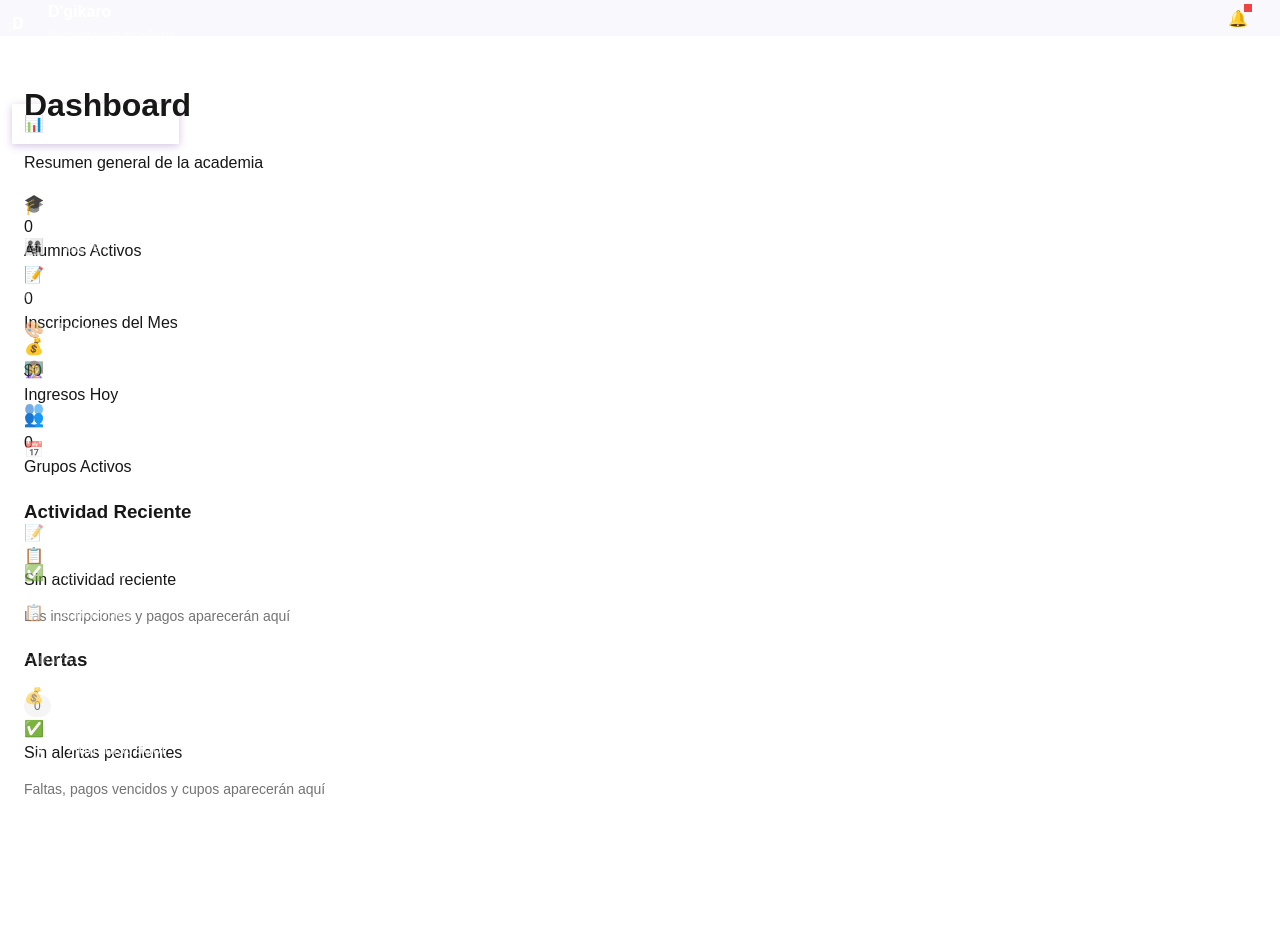
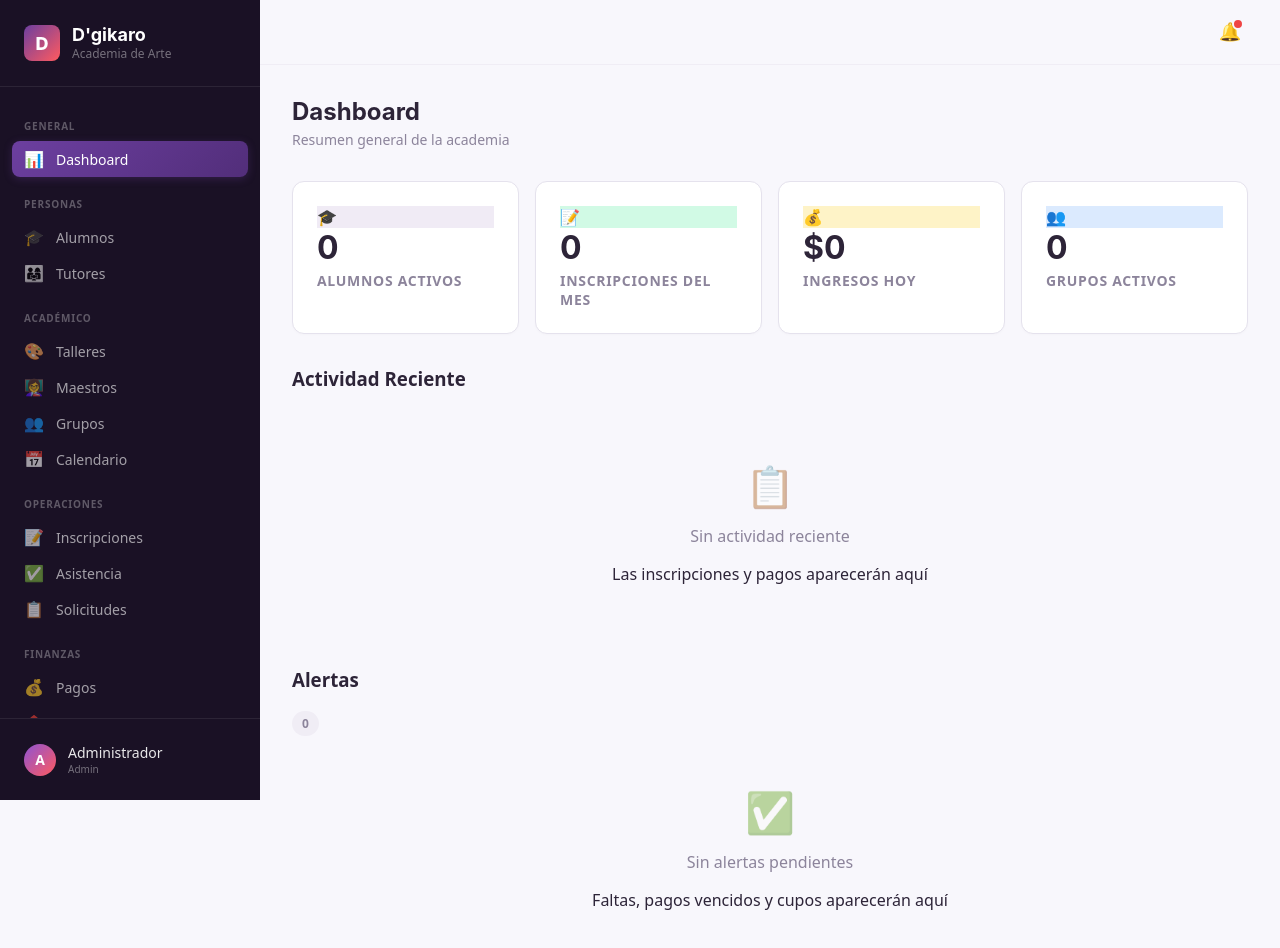
Before and after one commit to joaquin-alejandro/dgikaro-app, a Next.js app: page / in a window 1280 px wide. Shown: the top 948 px of the page. Before the commit the page ends 838 px from the top, so only its background shows below. Built offline with nearby package versions, Linux system fonts and the light colour scheme.

Commit message:
fix: restore D'gikaro original theme variables and fix broken auth middleware

```diff
--- a/src/app/globals.css
+++ b/src/app/globals.css
@@ -3,90 +3,153 @@
 @tailwind utilities;
 
 :root {
-  --background: #ffffff;
-  --foreground: #171717;
-  --primary: #000000;
-  --primary-foreground: #ffffff;
-  --border: #eaeaea;
-  --muted: #f5f5f5;
-  --muted-foreground: #737373;
-  --card: #ffffff;
-  --radius: 0.5rem;
+  /* Colors */
+  --color-primary: #6C3FA0;       /* D'gikaro Purple */
+  --color-primary-dark: #522E7A;
+  --color-primary-light: #8E54D4;
+  --color-primary-50: rgba(108, 63, 160, 0.1);
+  --color-accent: #FF5A5F;        /* Vibrant Red/Pink */
 
+  --color-bg: #F8F7FC;            /* App Background */
+  --color-bg-card: #FFFFFF;
+  --color-bg-sidebar: #1A1125;    /* Dark Sidebar */
+  --color-bg-hover: #F0EDF5;
+
+  --color-border: #E5E2ED;
+  --color-border-light: #F0EDF5;
+
+  --color-text: #2D2438;
+  --color-text-secondary: #584F66;
+  --color-text-muted: #8C849B;
+
+  /* Status Colors */
+  --color-success: #10B981;
+  --color-success-bg: #D1FAE5;
+  --color-success-light: #D1FAE5;
+
+  --color-warning: #F59E0B;
+  --color-warning-bg: #FEF3C7;
+  --color-warning-light: #FEF3C7;
+
+  --color-danger: #EF4444;
+  --color-danger-bg: #FEE2E2;
+  --color-danger-light: #FEE2E2;
+
+  --color-info: #3B82F6;
+  --color-info-bg: #DBEAFE;
+  --color-info-light: #DBEAFE;
+
+  /* Layout */
+  --sidebar-width: 260px;
+  --header-height: 64px;
+
+  /* Typography */
+  --font-display: 'Inter', system-ui, sans-serif;
+  --font-body: system-ui, -apple-system, sans-serif;
+
+  --font-size-xs: 0.75rem;
+  --font-size-sm: 0.875rem;
+  --font-size-md: 1rem;
+  --font-size-lg: 1.125rem;
+  --font-size-xl: 1.5rem;
+  --font-size-2xl: 2rem;
+
+  /* Spacing */
   --space-1: 0.25rem;
   --space-2: 0.5rem;
   --space-3: 0.75rem;
   --space-4: 1rem;
-  --space-6: 1.5rem;
-  --space-8: 2rem;
+  --space-5: 1.5rem;
+  --space-6: 2rem;
+  --space-8: 3rem;
 
-  /* Status Colors */
-  --color-success: #10b981;
-  --color-success-bg: #d1fae5;
-  --color-warning: #f59e0b;
-  --color-warning-bg: #fef3c7;
-  --color-danger: #ef4444;
-  --color-danger-bg: #fee2e2;
-  --color-info: #3b82f6;
-  --color-info-bg: #dbeafe;
-}
+  /* Misc */
+  --radius-sm: 4px;
+  --radius-md: 8px;
+  --radius-lg: 12px;
+  --radius-full: 9999px;
 
-@media (prefers-color-scheme: dark) {
-  :root {
-    --background: #0a0a0a;
-    --foreground: #ededed;
-    --border: #333333;
-    --muted: #1f1f1f;
-    --muted-foreground: #a3a3a3;
-    --card: #171717;
-    --primary: #ffffff;
-    --primary-foreground: #000000;
-  }
+  --transition-fast: 150ms ease;
+  --transition-slow: 300ms ease;
 }
 
 body {
-  color: var(--foreground);
-  background: var(--background);
-  font-family: Arial, Helvetica, sans-serif;
-  line-height: 1.5;
+  background-color: var(--color-bg);
+  color: var(--color-text);
+  font-family: var(--font-body);
   margin: 0;
   padding: 0;
+  -webkit-font-smoothing: antialiased;
 }
 
 /* ==========================================
- * BASE COMPONENTS
+ * GLOBAL UI COMPONENTS
  * ========================================== */
 
+/* Typography */
+.page-header {
+  display: flex;
+  justify-content: space-between;
+  align-items: flex-start;
+  margin-bottom: var(--space-6);
+}
+
+.page-title {
+  font-family: var(--font-display);
+  font-size: var(--font-size-xl);
+  font-weight: 700;
+  color: var(--color-text);
+  margin: 0 0 var(--space-1) 0;
+}
+
+.page-subtitle {
+  font-size: var(--font-size-sm);
+  color: var(--color-text-muted);
+  margin: 0;
+}
+
+/* Buttons */
 .btn {
   display: inline-flex;
   align-items: center;
   justify-content: center;
-  border-radius: var(--radius);
+  gap: var(--space-2);
+  padding: 0.625rem 1.25rem;
+  font-family: var(--font-body);
+  font-size: var(--font-size-sm);
   font-weight: 500;
-  padding: 0.5rem 1rem;
+  border-radius: var(--radius-md);
+  border: none;
   cursor: pointer;
-  transition: all 0.2s;
-  border: 1px solid transparent;
-  font-size: 0.875rem;
+  transition: all var(--transition-fast);
+  text-decoration: none;
+}
+
+.btn-sm {
+  padding: 0.375rem 0.75rem;
+  font-size: var(--font-size-xs);
 }
 
 .btn-primary {
-  background: var(--primary);
-  color: var(--primary-foreground);
+  background: var(--color-primary);
+  color: white;
+  box-shadow: 0 2px 4px var(--color-primary-50);
 }
 
 .btn-primary:hover {
-  opacity: 0.9;
+  background: var(--color-primary-dark);
+  transform: translateY(-1px);
 }
 
 .btn-secondary {
-  background: var(--muted);
-  color: var(--foreground);
-  border: 1px solid var(--border);
+  background: white;
+  color: var(--color-text);
+  border: 1px solid var(--color-border);
 }
 
 .btn-secondary:hover {
-  background: var(--border);
+  background: var(--color-bg-hover);
+  border-color: var(--color-border-light);
 }
 
 .btn-danger {
@@ -94,22 +157,46 @@ body {
   color: white;
 }
 
-.btn-danger:hover {
-  opacity: 0.9;
-}
-
 .btn-ghost {
   background: transparent;
-  color: var(--foreground);
+  color: var(--color-text-secondary);
 }
 
 .btn-ghost:hover {
-  background: var(--muted);
+  background: var(--color-bg-hover);
+  color: var(--color-primary);
 }
 
-.btn-sm {
-  padding: 0.25rem 0.75rem;
-  font-size: 0.75rem;
+/* Stats Grid */
+.stats-grid {
+  display: grid;
+  grid-template-columns: repeat(auto-fit, minmax(200px, 1fr));
+  gap: var(--space-4);
+  margin-bottom: var(--space-6);
+}
+
+.stat-card {
+  background: var(--color-bg-card);
+  padding: var(--space-5);
+  border-radius: var(--radius-lg);
+  border: 1px solid var(--color-border);
+  box-shadow: 0 1px 3px rgba(0,0,0,0.02);
+}
+
+.stat-value {
+  font-family: var(--font-display);
+  font-size: var(--font-size-2xl);
+  font-weight: 700;
+  color: var(--color-text);
+  margin-bottom: var(--space-1);
+}
+
+.stat-label {
+  font-size: var(--font-size-sm);
+  color: var(--color-text-muted);
+  text-transform: uppercase;
+  letter-spacing: 0.05em;
+  font-weight: 600;
 }
 
 /* Forms */
@@ -119,311 +206,186 @@ body {
 
 .form-label {
   display: block;
-  font-size: 0.875rem;
+  font-size: var(--font-size-sm);
   font-weight: 500;
+  color: var(--color-text-secondary);
   margin-bottom: var(--space-2);
-  color: var(--foreground);
 }
 
-.form-input,
-.form-select,
-.form-textarea {
+.form-input, .form-select, .form-textarea {
   width: 100%;
-  padding: 0.5rem 0.75rem;
-  border-radius: var(--radius);
-  border: 1px solid var(--border);
-  background: var(--background);
-  color: var(--foreground);
-  font-family: inherit;
-  font-size: 0.875rem;
-  transition: border-color 0.2s;
+  padding: 0.625rem 0.875rem;
+  font-family: var(--font-body);
+  font-size: var(--font-size-sm);
+  border: 1px solid var(--color-border);
+  border-radius: var(--radius-md);
+  background: var(--color-bg-card);
+  color: var(--color-text);
+  transition: all var(--transition-fast);
   box-sizing: border-box;
 }
 
-.form-input:focus,
-.form-select:focus,
-.form-textarea:focus {
+.form-input:focus, .form-select:focus, .form-textarea:focus {
   outline: none;
-  border-color: var(--primary);
+  border-color: var(--color-primary);
+  box-shadow: 0 0 0 3px var(--color-primary-50);
+}
+
+/* Tables */
+.table-container {
+  background: var(--color-bg-card);
+  border-radius: var(--radius-lg);
+  border: 1px solid var(--color-border);
+  overflow-x: auto;
+  box-shadow: 0 2px 4px rgba(0,0,0,0.02);
+}
+
+.table {
+  width: 100%;
+  border-collapse: separate;
+  border-spacing: 0;
+  text-align: left;
+}
+
+.table th {
+  background: var(--color-bg);
+  padding: var(--space-3) var(--space-4);
+  font-size: var(--font-size-xs);
+  font-weight: 600;
+  color: var(--color-text-muted);
+  text-transform: uppercase;
+  letter-spacing: 0.05em;
+  border-bottom: 1px solid var(--color-border);
+}
+
+.table td {
+  padding: var(--space-4);
+  font-size: var(--font-size-sm);
+  color: var(--color-text);
+  border-bottom: 1px solid var(--color-border-light);
+  vertical-align: middle;
+}
+
+.table tbody tr:last-child td {
+  border-bottom: none;
+}
+
+.table tbody tr:hover {
+  background: var(--color-bg-hover);
 }
 
 /* Badges */
 .badge {
   display: inline-flex;
   align-items: center;
-  padding: 0.125rem 0.625rem;
-  border-radius: 9999px;
-  font-size: 0.75rem;
-  font-weight: 500;
+  padding: 0.25rem 0.625rem;
+  border-radius: var(--radius-full);
+  font-size: var(--font-size-xs);
+  font-weight: 600;
+  text-transform: uppercase;
+  letter-spacing: 0.05em;
 }
 
 .badge-success { background: var(--color-success-bg); color: var(--color-success); }
 .badge-warning { background: var(--color-warning-bg); color: var(--color-warning); }
 .badge-danger { background: var(--color-danger-bg); color: var(--color-danger); }
 .badge-info { background: var(--color-info-bg); color: var(--color-info); }
-.badge-neutral { background: var(--muted); color: var(--muted-foreground); }
-
-/* Tables */
-.table-container {
-  border: 1px solid var(--border);
-  border-radius: var(--radius);
-  overflow-x: auto;
-  background: var(--card);
-}
-
-.table {
-  width: 100%;
-  border-collapse: collapse;
-  text-align: left;
-  font-size: 0.875rem;
-}
-
-.table th {
-  background: var(--muted);
-  font-weight: 500;
-  padding: 0.75rem 1rem;
-  color: var(--muted-foreground);
-  border-bottom: 1px solid var(--border);
-  white-space: nowrap;
-}
-
-.table td {
-  padding: 1rem;
-  border-bottom: 1px solid var(--border);
-  color: var(--foreground);
-}
-
-.table tr:last-child td {
-  border-bottom: none;
-}
-
-.table tbody tr:hover {
-  background: var(--muted);
-}
+.badge-neutral { background: var(--color-bg-hover); color: var(--color-text-muted); }
 
 /* Modals */
 .modal-overlay {
   position: fixed;
   inset: 0;
-  background: rgba(0, 0, 0, 0.5);
+  background: rgba(26, 17, 37, 0.4); /* Dark purple tint */
+  backdrop-filter: blur(4px);
   display: flex;
   align-items: center;
   justify-content: center;
-  z-index: 50;
+  z-index: 100;
   padding: var(--space-4);
-  backdrop-filter: blur(2px);
 }
 
 .modal-content {
-  background: var(--card);
-  border-radius: calc(var(--radius) * 1.5);
+  background: var(--color-bg-card);
+  border-radius: var(--radius-lg);
   width: 100%;
-  max-width: 500px;
   max-height: 90vh;
   overflow-y: auto;
-  box-shadow: 0 10px 25px rgba(0,0,0,0.1);
+  box-shadow: 0 20px 25px -5px rgba(0, 0, 0, 0.1), 0 10px 10px -5px rgba(0, 0, 0, 0.04);
 }
 
 .modal-header {
-  padding: var(--space-4) var(--space-6);
-  border-bottom: 1px solid var(--border);
   display: flex;
   justify-content: space-between;
   align-items: center;
+  padding: var(--space-4) var(--space-5);
+  border-bottom: 1px solid var(--color-border);
 }
 
 .modal-title {
   margin: 0;
-  font-size: 1.25rem;
+  font-family: var(--font-display);
+  font-size: var(--font-size-lg);
   font-weight: 600;
+  color: var(--color-text);
 }
 
 .modal-close {
   background: transparent;
   border: none;
   font-size: 1.25rem;
+  color: var(--color-text-muted);
   cursor: pointer;
-  color: var(--muted-foreground);
-  padding: 0.25rem;
-  border-radius: var(--radius);
+  padding: var(--space-1);
+  border-radius: var(--radius-sm);
 }
 
 .modal-close:hover {
-  background: var(--muted);
-  color: var(--foreground);
+  background: var(--color-bg-hover);
+  color: var(--color-text);
 }
 
 .modal-body {
-  padding: var(--space-6);
+  padding: var(--space-5);
 }
 
 .modal-footer {
-  padding: var(--space-4) var(--space-6);
-  border-top: 1px solid var(--border);
+  padding: var(--space-4) var(--space-5);
+  border-top: 1px solid var(--color-border);
   display: flex;
   justify-content: flex-end;
-  gap: var(--space-2);
-  background: var(--muted);
+  gap: var(--space-3);
+  background: var(--color-bg);
 }
 
-/* Utility classes */
-.text-muted { color: var(--muted-foreground); }
-.text-sm { font-size: 0.875rem; }
-.font-medium { font-weight: 500; }
-.flex { display: flex; }
-.items-center { align-items: center; }
-.justify-between { justify-content: space-between; }
-.gap-2 { gap: var(--space-2); }
-.gap-4 { gap: var(--space-4); }
-.mb-4 { margin-bottom: var(--space-4); }
-
-/* Alerts */
-.form-alert {
-  padding: var(--space-3) var(--space-4);
-  border-radius: var(--radius);
-  margin-bottom: var(--space-4);
-  font-size: 0.875rem;
+/* Empty States */
+.empty-state {
+  display: flex;
+  flex-direction: column;
+  align-items: center;
+  justify-content: center;
+  padding: var(--space-8);
+  text-align: center;
 }
 
-.form-alert-danger {
-  background: var(--color-danger-bg);
-  color: var(--color-danger);
-  border: 1px solid rgba(239, 68, 68, 0.2);
+.empty-icon {
+  font-size: 2.5rem;
+  margin-bottom: var(--space-3);
+  opacity: 0.5;
 }
 
-.form-alert-warning {
-  background: var(--color-warning-bg);
-  color: #b45309; /* Darker warning for text */
-  border: 1px solid rgba(245, 158, 11, 0.2);
+.empty-title {
+  font-weight: 500;
+  color: var(--color-text-muted);
 }
 
-.form-alert-info {
-  background: var(--color-info-bg);
-  color: #1d4ed8;
-  border: 1px solid rgba(59, 130, 246, 0.2);
-}
-
-/* ==========================================
- * NOTION-LIKE LAYOUT ADDITIONS
- * ========================================== */
-
-.notion-layout {
-  max-width: 1100px;
-  margin: 0 auto;
-  padding: var(--space-4) var(--space-8);
-}
-
-.notion-header {
-  border-bottom: 1px solid transparent;
-  margin-bottom: var(--space-8);
-  padding-bottom: var(--space-2);
-}
-
-.notion-stats {
-  gap: var(--space-4);
-}
-
-.notion-card {
-  border: 1px solid var(--border);
-  box-shadow: 0 1px 2px rgba(0,0,0,0.02);
-  border-radius: var(--radius);
-  padding: var(--space-4);
-  background: var(--card);
-}
-
-.notion-filters {
-  display: flex;
-  gap: var(--space-4);
-  margin-bottom: var(--space-6);
-  border-bottom: 1px solid var(--border);
-  padding-bottom: var(--space-4);
-}
-
-.notion-search {
-  flex: 1;
-  background: var(--muted);
-  border-radius: var(--radius);
-  padding: 0.5rem;
-  display: flex;
-  align-items: center;
-  border: 1px solid transparent;
-}
-
-.notion-search:focus-within {
-  border-color: var(--border);
-  background: var(--background);
-}
-
-.notion-search input {
-  background: transparent;
-  border: none;
-  outline: none;
-  width: 100%;
-  padding-left: var(--space-2);
-}
-
-.notion-list-container {
-  display: flex;
-  flex-direction: column;
-  gap: var(--space-2);
-}
-
-.notion-list-item {
-  display: flex;
-  align-items: center;
-  padding: var(--space-4);
-  border-radius: var(--radius);
-  transition: background-color 0.2s;
-  cursor: pointer;
-  text-decoration: none;
-  color: inherit;
-  border: 1px solid transparent;
-}
-
-.notion-list-item:hover {
-  background-color: var(--muted);
-  border-color: var(--border);
-}
-
-.item-main {
-  flex: 2;
-  display: flex;
-  align-items: center;
-  gap: var(--space-4);
-}
-
-.item-avatar {
-  width: 40px;
-  height: 40px;
-  border-radius: 8px;
-  background: var(--muted);
+/* Utilities */
+.loading-state {
   display: flex;
   align-items: center;
   justify-content: center;
-  font-weight: bold;
-  color: var(--muted-foreground);
-  font-size: 1.2rem;
-}
-
-.item-secondary {
-  flex: 1;
-}
-
-.item-status {
-  flex: 0.5;
-  display: flex;
-  justify-content: flex-end;
-}
-
-.medical-alert {
-  color: var(--color-danger);
+  height: 200px;
+  color: var(--color-text-muted);
+  font-size: var(--font-size-sm);
   font-weight: 500;
 }
-
-.notion-empty {
-  padding: var(--space-8);
-  text-align: center;
-  color: var(--muted-foreground);
-  border: 1px dashed var(--border);
-  border-radius: var(--radius);
-}
```
Also changed, not shown: src/middleware.ts (+18 -15 lines).
